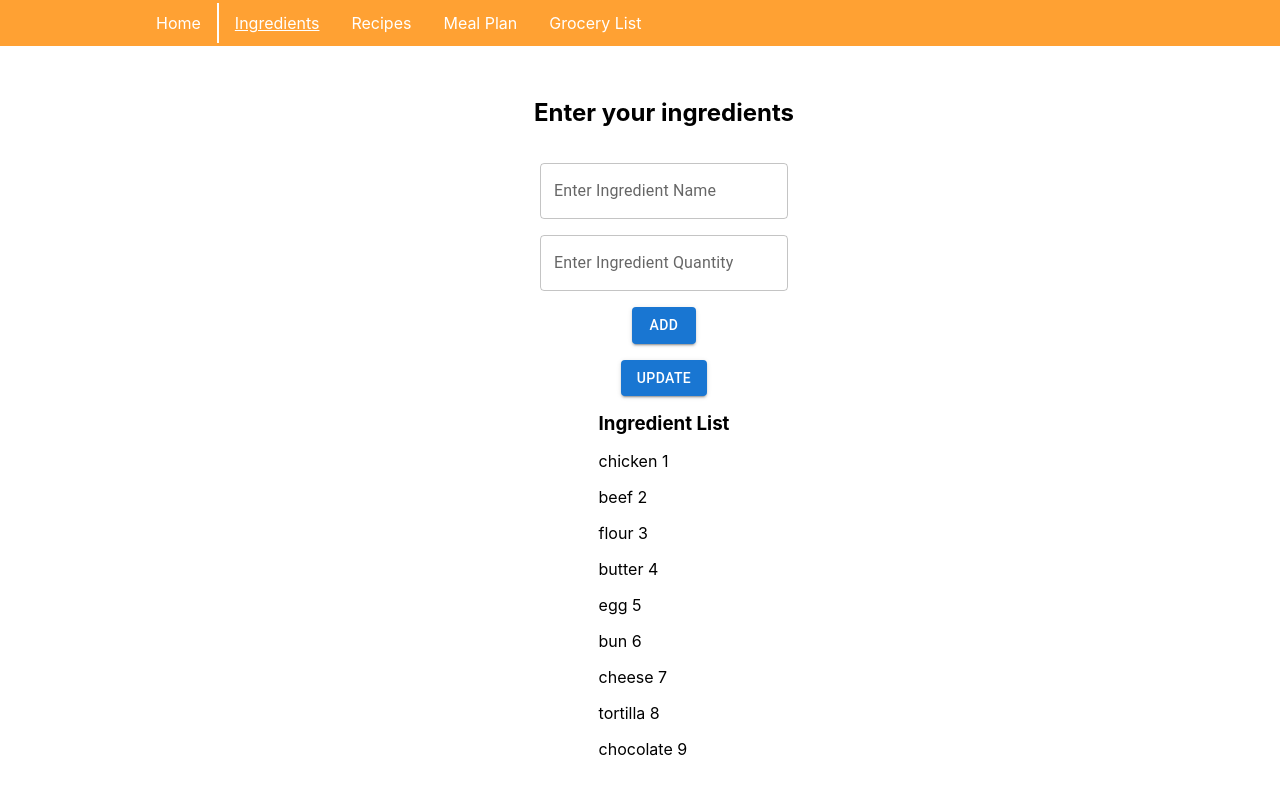
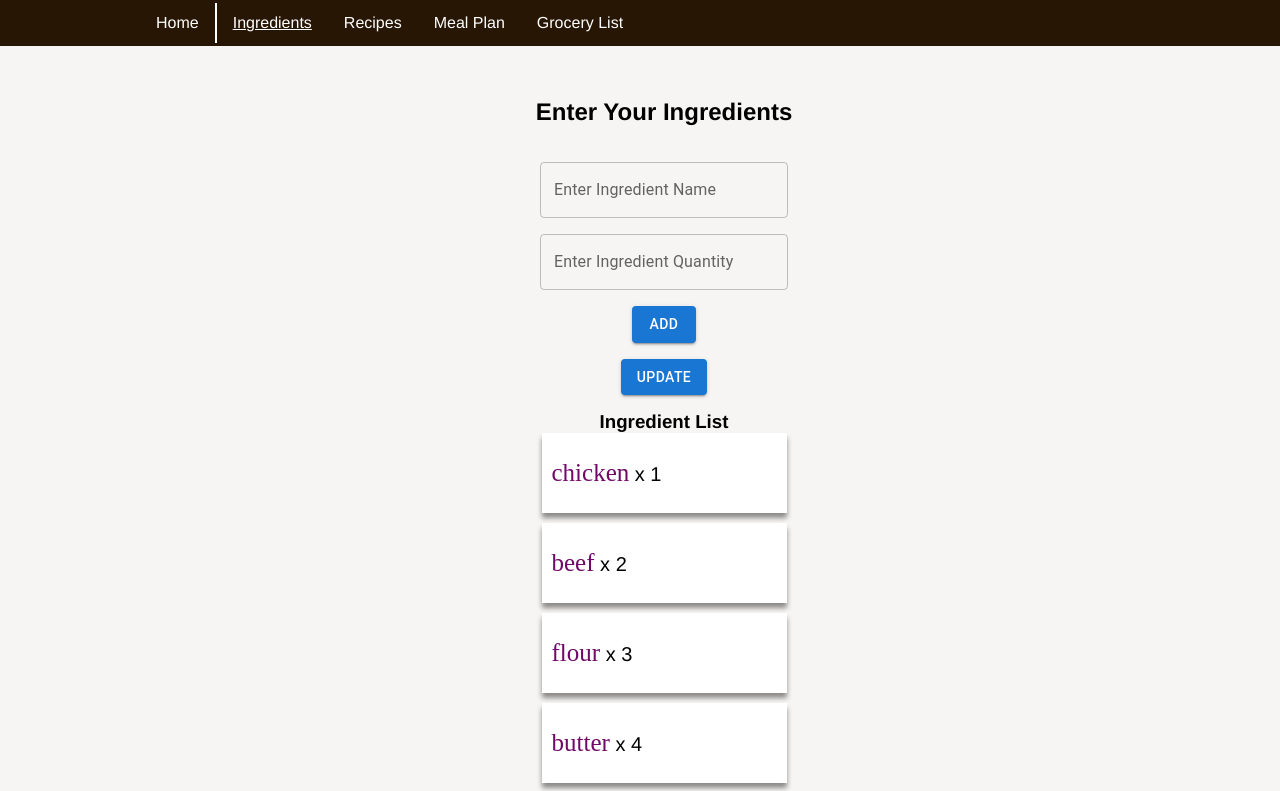
Before and after one commit to chrisgustanto/EECS581_Team7_Project, a React (Create React App) app in the folder pantry/: page /ingredients in a window 1280 px wide. Shown: the top 791 px of the page. Built offline with nearby package versions, Linux system fonts and the light colour scheme.

Commit message:
Add Small Design Updates
Change universal color scheme and font of program. Added new colors in Ingredients and Grocery List

```diff
--- a/pantry/package.json
+++ b/pantry/package.json
@@ -13,7 +13,10 @@
     "@types/node": "^18.7.23",
     "@types/react": "^18.0.21",
     "@types/react-dom": "^18.0.6",
+    "button": "^1.1.1",
     "express": "^4.18.2",
+    "iconv-lite": "^0.6.3",
+    "js-sdsl": "^4.2.0",
     "multiselect-react-dropdown": "^2.0.25",
     "nodemon": "^2.0.20",
     "react": "^18.2.0",
@@ -23,6 +26,7 @@
     "react-router-dom": "^6.4.2",
     "react-scripts": "5.0.1",
     "styled-components": "^5.3.6",
+    "typescript-eslint": "^0.0.1-alpha.0",
     "web-vitals": "^2.1.4"
   },
   "scripts": {
--- a/pantry/src/App.css
+++ b/pantry/src/App.css
@@ -1,5 +1,6 @@
 .App {
   text-align: center;
+  background-color: #282c34;
 }
 
 .App-logo {
--- a/pantry/src/components/Navbar/NavbarElements.js
+++ b/pantry/src/components/Navbar/NavbarElements.js
@@ -3,7 +3,7 @@ import { NavLink as Link } from "react-router-dom";
 import styled from "styled-components";
 
 export const Nav = styled.nav`
-background: #ffa133;
+background: #281605;
 height: 40px;
 display: flex;
 justify-content: space-between;
--- a/pantry/src/index.css
+++ b/pantry/src/index.css
@@ -1,8 +1,7 @@
 body {
   margin: 0;
-  font-family: -apple-system, BlinkMacSystemFont, 'Segoe UI', 'Roboto', 'Oxygen',
-    'Ubuntu', 'Cantarell', 'Fira Sans', 'Droid Sans', 'Helvetica Neue',
-    sans-serif;
+  background-color: #f7f5f3;
+  font-family: "Helvetica";
   -webkit-font-smoothing: antialiased;
   -moz-osx-font-smoothing: grayscale;
 }
--- /dev/null
+++ b/pantry/src/multiselect-react-dropdown.d.ts
@@ -0,0 +1 @@
+declare module 'multiselect-react-dropdown';
--- a/pantry/src/pages/grocery_list.tsx
+++ b/pantry/src/pages/grocery_list.tsx
@@ -7,7 +7,7 @@ import { useEffect, useState } from "react";
 import { GroceryListInterface } from "./../interfaces";
 
 const baseStyle = {
-  backgroundColor: 'white',
+  backgroundColor: "white",
   width: '225px',
   marginBottom: '10px',
   padding: '10px',
@@ -16,7 +16,7 @@ const baseStyle = {
 
 const wordStyle = {
   fontFamily: "Rockwell",
-  color: 'OliveDrab',
+  color: "rgb(9, 113, 18)",
   fontSize: "25px",
 };
 
@@ -83,8 +83,7 @@ const GroceryList = () => {
             label="Enter Grocery Name"
             variant="outlined"
             value={name}
-          onChange={(e) => setName(e.target.value)}
-        />
+            onChange={(e) => setName(e.target.value)} />
         </Grid>
 
         <Grid item xs={8}>
@@ -94,8 +93,7 @@ const GroceryList = () => {
             variant="outlined"
             type="number"
             value={quantity}
-          onChange={(e) => setQuantity(Number(e.target.value))}
-        />
+            onChange={(e) => setQuantity(Number(e.target.value))} />
         </Grid>
 
         <Grid item xs={8}>
--- a/pantry/src/pages/index.tsx
+++ b/pantry/src/pages/index.tsx
@@ -21,7 +21,7 @@ const Home = () => {
         <p>On the ingredients page you can add ingredients to your pantry.</p>
         <p>You can create and add recipies from your ingredents on the recipe page.</p>
         <p>The meal plan page can be used to build a weekly plan of your three primary meals.</p>
-        <p>The grocery page contains a list of what you will need to make your planed recipeis</p>
+        <p>The grocery page contains a list of what you will need to make your planed recipes</p>
       </div>
     </Box>
 
--- a/pantry/src/pages/ingredients.tsx
+++ b/pantry/src/pages/ingredients.tsx
@@ -5,6 +5,26 @@ import TextField from "@mui/material/TextField";
 import Button from "@mui/material/Button";
 import { useEffect, useState } from "react";
 import { IngredientInterface } from "./../interfaces";
+
+const baseStyle = {
+  backgroundColor: "white",
+  width: '225px',
+  marginBottom: '10px',
+  padding: '10px',
+  boxShadow: 'rgb(0,0,0,0.44) 0px 5px 5px',
+};
+
+const wordStyle = {
+  fontFamily: "Rockwell",
+  color: "rgb(113, 9, 104)",
+  fontSize: "25px",
+};
+
+const numStyle = {
+  color: 'Black',
+  fontSize: '20px',
+  fontFamily: "Helvetica",
+};
 
 const Ingredients: FunctionComponent<Props> = ({ ingredientList }) => {
   const [name, setName] = useState("");
@@ -64,7 +84,7 @@ const Ingredients: FunctionComponent<Props> = ({ ingredientList }) => {
         autoComplete="off"
       >
         <Grid item xs={8}>
-          <h2>Enter your ingredients</h2>
+          <h2>Enter Your Ingredients</h2>
         </Grid>
 
         <Grid item xs={8}>
@@ -108,15 +128,14 @@ const Ingredients: FunctionComponent<Props> = ({ ingredientList }) => {
 
         <Grid item xs={8}>
           <h3> Ingredient List </h3>
-          <div>
-            {ingredientList.map((ingredient) => (
-              <div className="itemDis" key={ingredient.id}>
+          {ingredientList.map((item) => (
+              <div className="itemDis" key={item.id} style={baseStyle}>
                 <p>
-                  {ingredient.name} {ingredient.quantity}
+                  <span style={wordStyle}>{item.name}</span>
+                  <span style={numStyle}> x {item.quantity}</span>
                 </p>
               </div>
             ))}
-          </div>
         </Grid>
       </Grid>
     </Box>
```
Also changed, not shown: 1 other file (tests, documents, lock files or other folders). Lines whose indentation alone changed are shown as unchanged.
